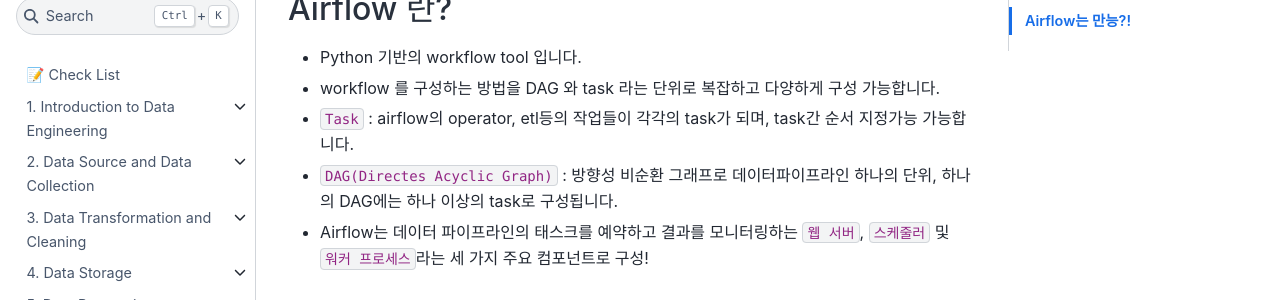
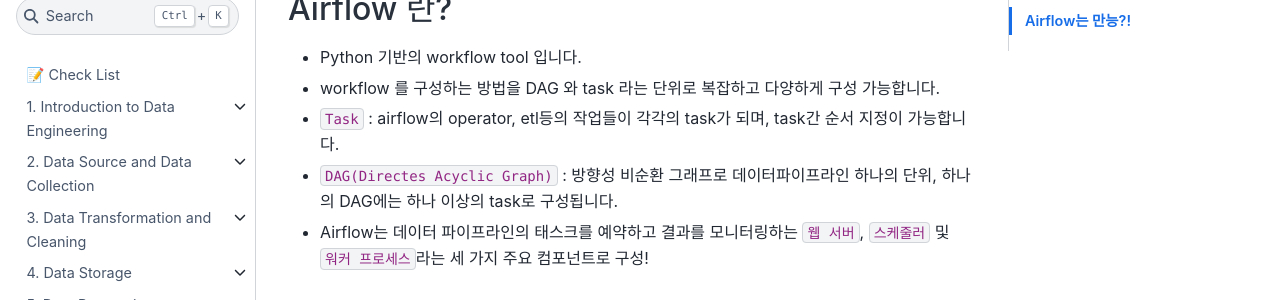
Before and after one commit to Pseudo-Lab/data-engineering-for-everybody, a Jupyter Book: the page built from book/docs/7_introduction_to_apache_airflow/7.1_airflow_theory.md, in a window 1280 px wide and 900 px high, scrolled down 302 px. Shown: the part 152-452 px from the top of the window. Built offline with Jupyter Book 1.0.4 settings and Sphinx 7.4.7 and the Sphinx Book theme 1.1.4, drawn with Linux system fonts in a browser that asks for light colours; comment, search, counter and statistics services are not loaded.

Commit message:
Update 7.1_airflow_theory.md

```diff
--- a/book/docs/7_introduction_to_apache_airflow/7.1_airflow_theory.md
+++ b/book/docs/7_introduction_to_apache_airflow/7.1_airflow_theory.md
@@ -6,7 +6,7 @@
 
 - Python 기반의 workflow tool 입니다.
 - workflow 를 구성하는 방법을 DAG 와 task 라는 단위로 복잡하고 다양하게 구성 가능합니다.
-- `Task` : airflow의 operator, etl등의 작업들이 각각의 task가 되며, task간 순서 지정가능 가능합니다.
+- `Task` : airflow의 operator, etl등의 작업들이 각각의 task가 되며, task간 순서 지정이 가능합니다.
 - `DAG(Directes Acyclic Graph)` : 방향성 비순환 그래프로 데이터파이프라인 하나의 단위, 하나의 DAG에는 하나 이상의 task로 구성됩니다.
 - Airflow는 데이터 파이프라인의 태스크를 예약하고 결과를 모니터링하는 `웹 서버`, `스케줄러` 및 `워커 프로세스`라는 세 가지 주요 컴포넌트로 구성!
 
```
